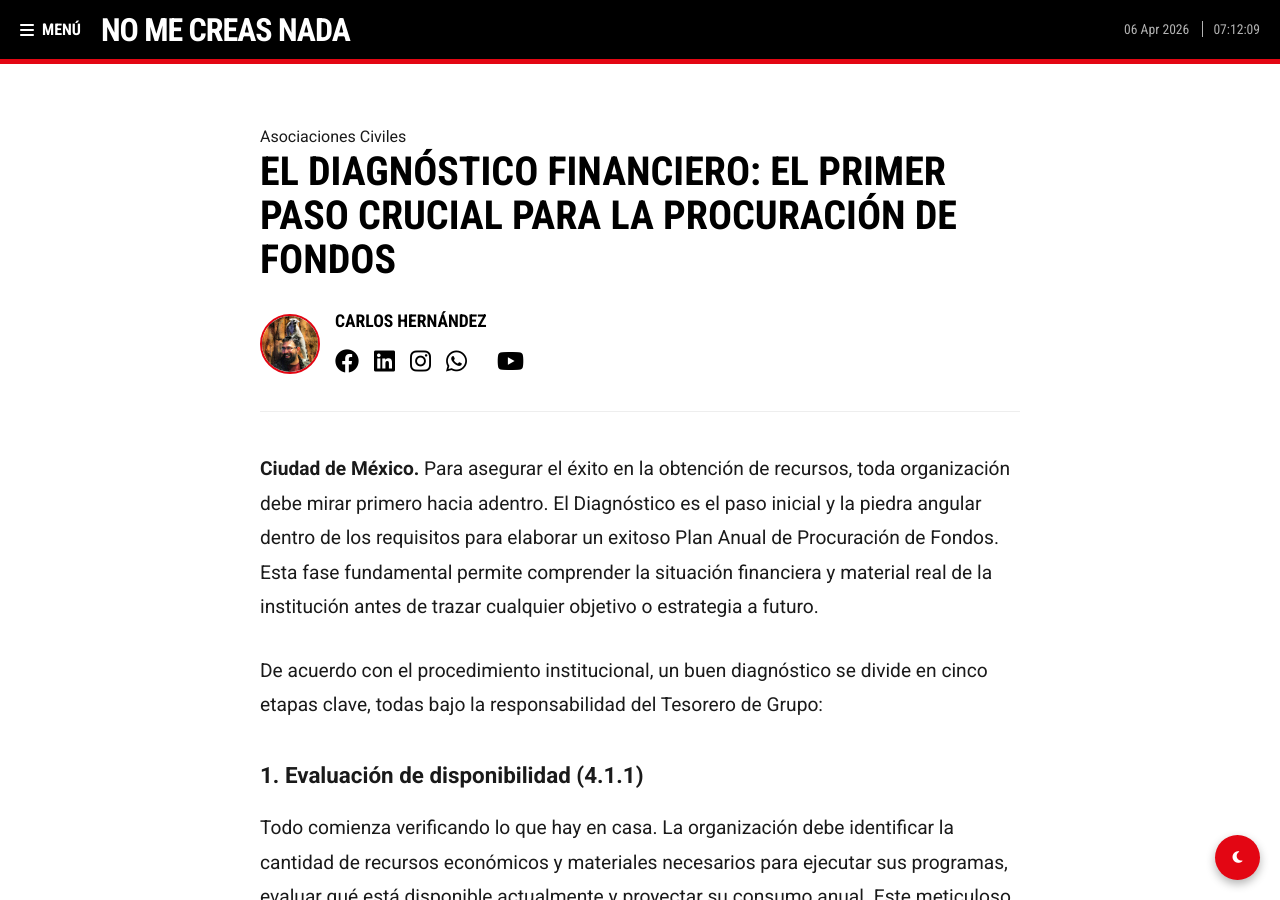
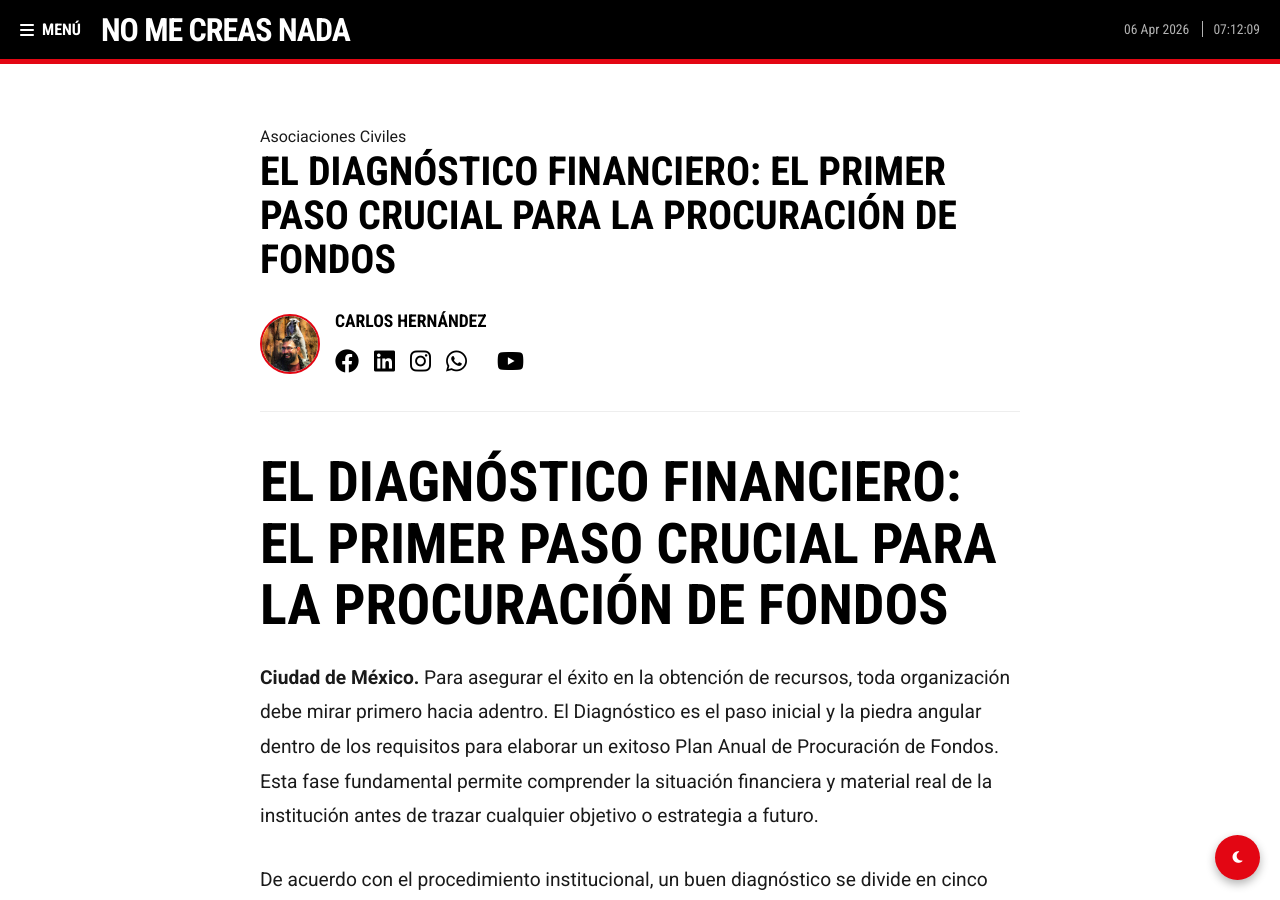
Before and after one commit to cafrhein/muro, a Jekyll site: the page built from _posts/2026-04-02-planificacion-anual-procuracion-fondos.md, in a window 1280 px wide and 900 px high. Built offline with Jekyll 4.4.1, drawn with Linux system fonts in a browser that asks for light colours.

Commit message:
Update 2026-04-02-planificacion-anual-procuracion-fondos.md

```diff
--- a/_posts/2026-04-02-planificacion-anual-procuracion-fondos.md
+++ b/_posts/2026-04-02-planificacion-anual-procuracion-fondos.md
@@ -4,9 +4,13 @@ title: "EL DIAGNÓSTICO FINANCIERO: EL PRIMER PASO CRUCIAL PARA LA PROCURACIÓN
 category: Asociaciones Civiles
 ---
 
+# EL DIAGNÓSTICO FINANCIERO: EL PRIMER PASO CRUCIAL PARA LA PROCURACIÓN DE FONDOS
+
 **Ciudad de México.** Para asegurar el éxito en la obtención de recursos, toda organización debe mirar primero hacia adentro. El Diagnóstico es el paso inicial y la piedra angular dentro de los requisitos para elaborar un exitoso Plan Anual de Procuración de Fondos. Esta fase fundamental permite comprender la situación financiera y material real de la institución antes de trazar cualquier objetivo o estrategia a futuro.
 
 De acuerdo con el procedimiento institucional, un buen diagnóstico se divide en cinco etapas clave, todas bajo la responsabilidad del Tesorero de Grupo:
+
+![Proceso de Diagnóstico Financiero]({{ site.baseurl }}/assets/img/posts/unnamed (5).png)
 
 ### 1. Evaluación de disponibilidad (4.1.1)
 Todo comienza verificando lo que hay en casa. La organización debe identificar la cantidad de recursos económicos y materiales necesarios para ejecutar sus programas, evaluar qué está disponible actualmente y proyectar su consumo anual. Este meticuloso inventario inicial resulta en un documento formal llamado *Checklist de programas institucionales (M-003/F01)*.
```
